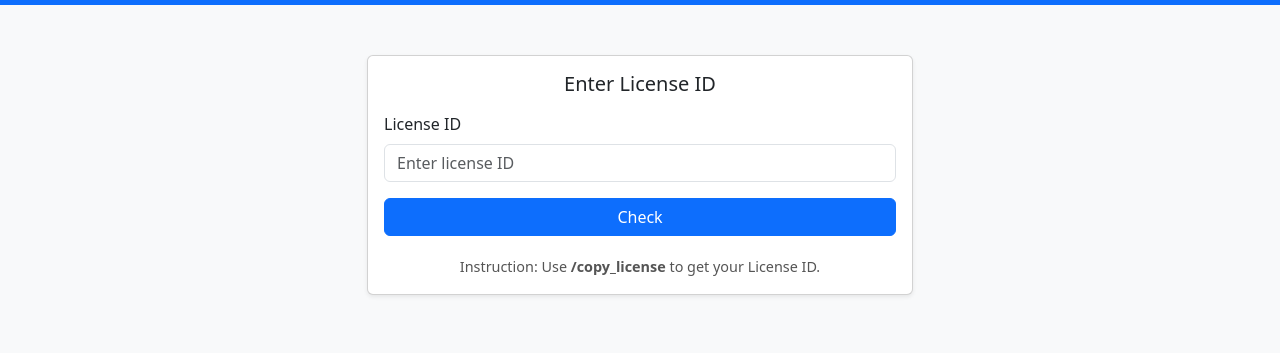
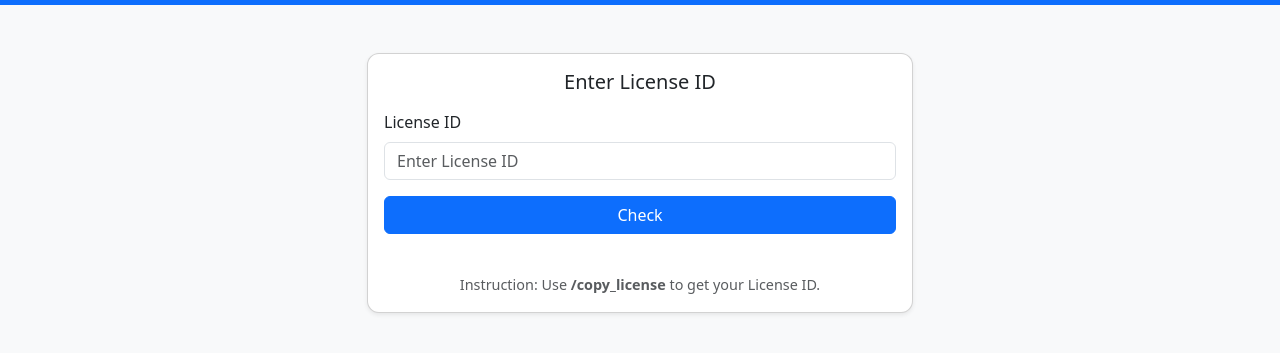
Before and after one commit to rakibulhasan456/legacyrpbd_public_service, a website: page public/index.html in a window 1280 px wide. Shown: the part 51-404 px from the top of the page. Drawn offline with nearby package versions, Linux system fonts and the light colour scheme.

Commit message:
Update index.html

```diff
--- a/public/index.html
+++ b/public/index.html
@@ -1,31 +1,26 @@
 <!DOCTYPE html>
 <html lang="en">
+
 <head>
-  <meta charset="UTF-8" />
+  <meta charset="UTF-8">
   <meta name="viewport" content="width=device-width, initial-scale=1.0">
   <title>E-Voting</title>
 
   <!-- Bootstrap CSS -->
   <link href="https://cdn.jsdelivr.net/npm/bootstrap@5.3.2/dist/css/bootstrap.min.css" rel="stylesheet">
-
-  <style>
-    body { background-color: #f8f9fa; }
-    .card { margin-top: 50px; }
-    .instruction { margin-top: 20px; font-size: 0.9rem; color: #555; text-align: center; }
-  </style>
+  <link rel="stylesheet" href="assets/css/design.css">
 </head>
 
-<body>
+<body class="bg-light">
 
   <!-- Navbar -->
   <nav class="navbar navbar-expand-lg navbar-dark bg-primary">
-    <div class="container justify-content-center">
+    <div class="container d-flex justify-content-center">
       <a class="navbar-brand text-center" href="#">E-Voting</a>
     </div>
   </nav>
 
-  <!-- Main Form Card -->
-  <main class="container">
+  <main class="container py-5">
     <div class="row justify-content-center">
       <div class="col-md-7 col-lg-6">
 
@@ -36,25 +31,23 @@
 
             <div id="alert-placeholder"></div>
 
-            <!-- License ID Form -->
-            <form id="license-form" class="mb-3" autocomplete="off">
+            <!-- License ID input -->
             <div class="mb-3">
               <label for="licenseInput" class="form-label">License ID</label>
-                <input type="text" id="licenseInput" class="form-control" placeholder="Enter license ID" required>
+              <input type="text" id="licenseInput" class="form-control" placeholder="Enter License ID">
             </div>
-              <button class="btn btn-primary w-100" type="button" onclick="checkLicense()">Check</button>
-            </form>
+            <button class="btn btn-primary w-100 mb-3" type="button" onclick="checkLicense()">Check</button>
 
-            <!-- Name, CID, Dropdown Form (hidden initially) -->
+            <!-- Name, CID, Dropdown -->
             <div id="formSection" style="display:none;">
               <div class="mb-3">
                 <label for="nameInput" class="form-label">Full Name</label>
-                <input type="text" id="nameInput" class="form-control" placeholder="Enter Name" required>
+                <input type="text" id="nameInput" class="form-control" placeholder="Enter Name">
               </div>
 
               <div class="mb-3">
                 <label for="cidInput" class="form-label">CID</label>
-                <input type="text" id="cidInput" class="form-control" placeholder="Enter CID" required>
+                <input type="text" id="cidInput" class="form-control" placeholder="Enter CID">
               </div>
 
               <div class="mb-3">
@@ -74,7 +67,7 @@
             <p id="message" class="text-center mt-2"></p>
 
             <!-- Instruction -->
-            <div class="instruction">
+            <div class="text-center mt-4 text-muted" style="font-size: 0.9rem;">
               Instruction: Use <strong>/copy_license</strong> to get your License ID.
             </div>
 
@@ -88,7 +81,7 @@
   <!-- Bootstrap JS bundle -->
   <script src="https://cdn.jsdelivr.net/npm/bootstrap@5.3.2/dist/js/bootstrap.bundle.min.js"></script>
 
-  <!-- Your existing JS -->
+  <!-- Existing JS kept as-is -->
   <script>
     async function checkLicense() {
       const license_id = document.getElementById("licenseInput").value.trim();
```
Lines whose indentation alone changed are shown as unchanged.
